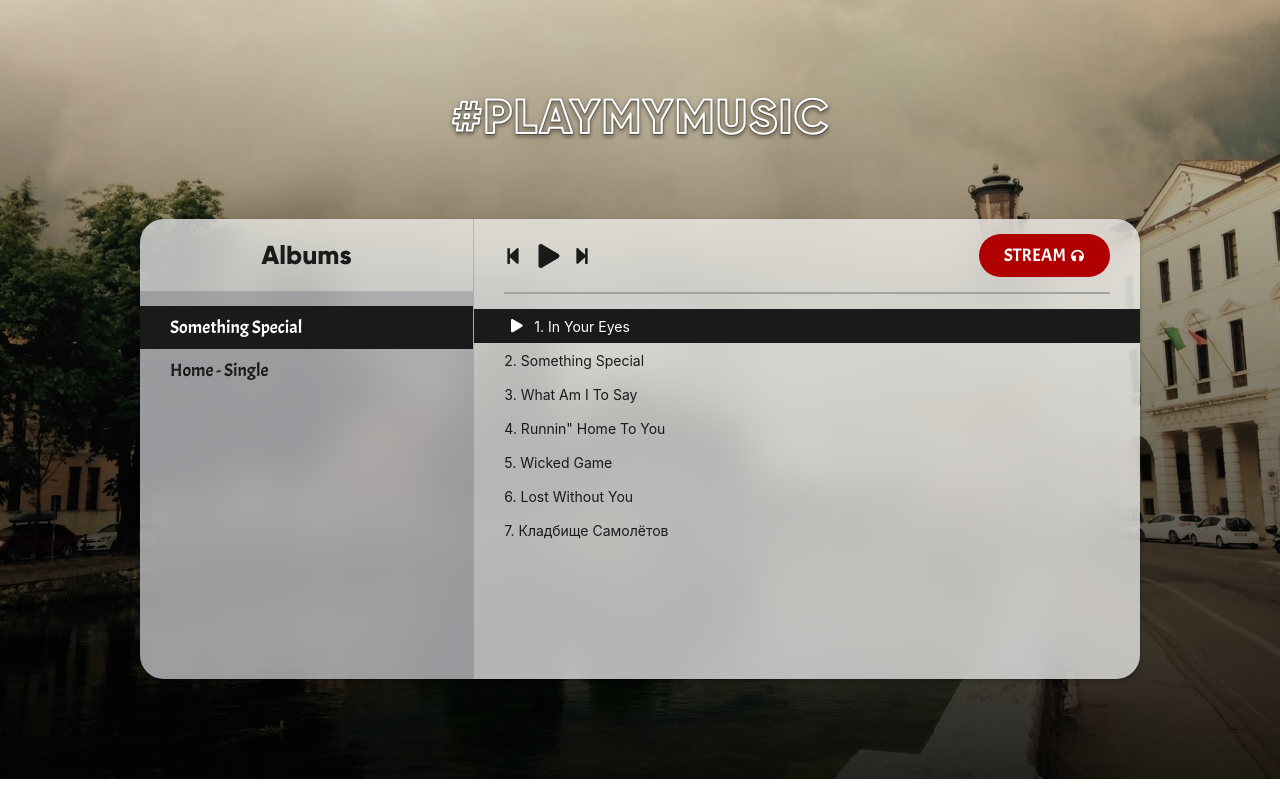
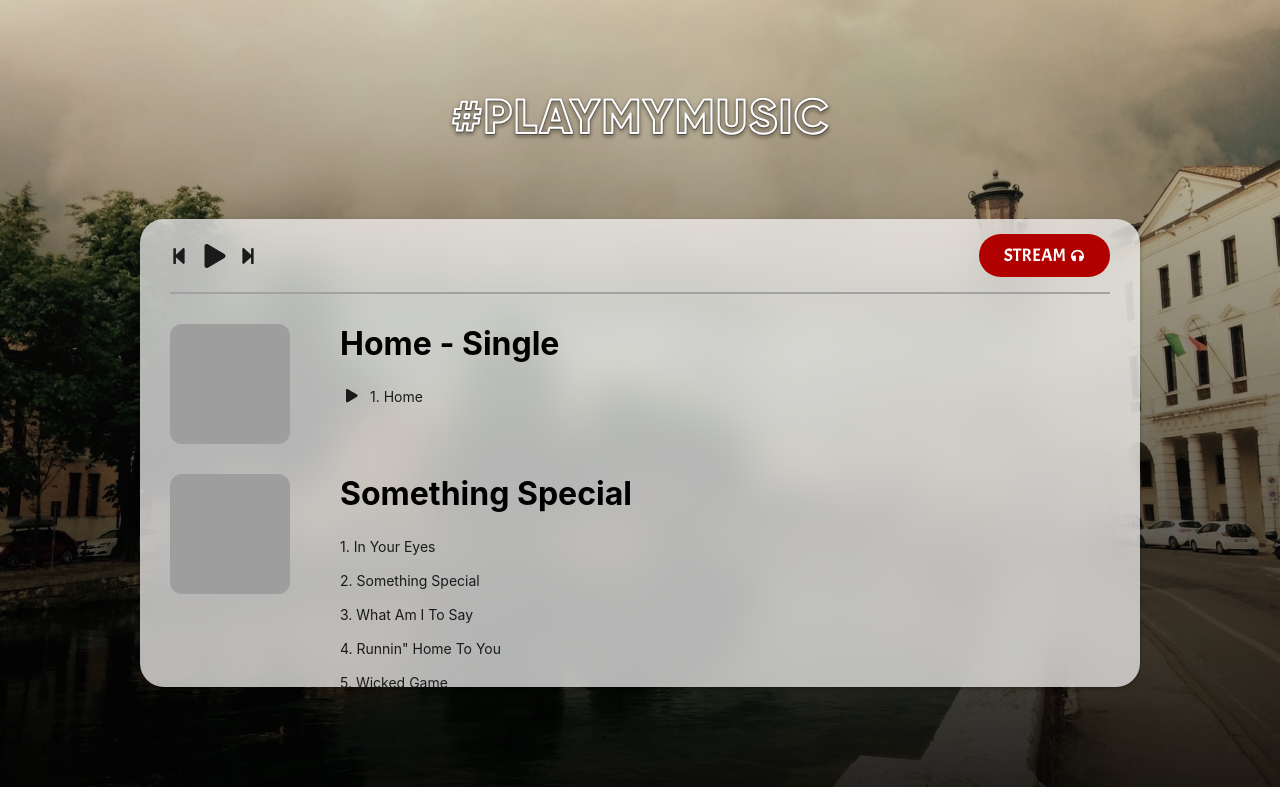
Before and after one commit to rayjackson13/ray7ackson, a Gatsby site: page / in a window 1280 px wide. Shown: the part 863-1650 px from the top of the page. Built offline with nearby package versions, Linux system fonts and the light colour scheme; Gatsby itself is replaced by a stand-in of ours; no server answers; grey boxes are pictures that could not be loaded.

Commit message:
Updated Player.

```diff
--- a/src/assets/music/trackList.json
+++ b/src/assets/music/trackList.json
@@ -4,47 +4,48 @@
     "title": "Something Special",
     "date": "2017-09-23",
     "price": "7$",
+    "art": "https://i1.sndcdn.com/artworks-000443028564-bj85je-t500x500.jpg",
     "link": "https://rayjackson.bandcamp.com/album/something-special",
     "songs": [
       {
         "id": 0,
-        "idGlobal": 1,
+        "albumId": 0,
         "title": "In Your Eyes",
         "link": "/music/something-special/1.mp3"
       },
       {
         "id": 1,
-        "idGlobal": 2,
+        "albumId": 0,
         "title": "Something Special",
         "link": "/music/something-special/2.mp3"
       },
       {
         "id": 2,
-        "idGlobal": 3,
+        "albumId": 0,
         "title": "What Am I To Say",
         "link": "/music/something-special/3.mp3"
       },
       {
         "id": 3,
-        "idGlobal": 4,
+        "albumId": 0,
         "title": "Runnin\" Home To You",
         "link": "/music/something-special/4.mp3"
       },
       {
         "id": 4,
-        "idGlobal": 5,
+        "albumId": 0,
         "title": "Wicked Game",
         "link": "/music/something-special/5.mp3"
       },
       {
         "id": 5,
-        "idGlobal": 6,
+        "albumId": 0,
         "title": "Lost Without You",
         "link": "/music/something-special/6.mp3"
       },
       {
         "id": 6,
-        "idGlobal": 7,
+        "albumId": 0,
         "title": "Кладбище Самолётов",
         "link": "/music/something-special/7.mp3"
       }
@@ -55,11 +56,12 @@
     "title": "Home - Single",
     "date": "2017-10-23",
     "price": "1$",
+    "art": "https://i1.sndcdn.com/artworks-000189143028-djdfaa-t500x500.jpg",
     "link": "https://rayjackson.bandcamp.com/album/home-single",
     "songs": [
       {
         "id": 0,
-        "idGlobal": 8,
+        "albumId": 1,
         "title": "Home",
         "link": "/music/home-single/1.mp3"
       }
--- a/src/components/Music/Music.module.scss
+++ b/src/components/Music/Music.module.scss
@@ -3,6 +3,7 @@
 $gray: #a2a2a2;
 
 .music {
+  height: 100vh;
   padding: 50px 0;
   background-image: linear-gradient(to bottom, rgba(32, 32, 32, 0.15) 0%, rgba(0, 0, 0, 0.85) 100%),
     url(../../assets/img/player.jpg);
@@ -20,6 +21,9 @@ $gray: #a2a2a2;
   padding-right: 15px;
   margin-right: auto;
   margin-left: auto;
+  height: 100%;
+  display: flex;
+  flex-direction: column;
 }
 
 .title {
@@ -63,16 +67,15 @@ $gray: #a2a2a2;
 }
 
 .playerWrap {
-  flex: 0 0 100%;
   max-width: 100%;
   padding-left: 0;
   padding-right: 0;
+  max-height: calc(100% - 132px);
 }
 
 .player {
   background-color: #fff;
   box-shadow: 0 2px 4px rgba(0, 0, 0, 0.25);
-  overflow: hidden;
   border-radius: 16px;
 
   @include screen(md) {
--- a/src/components/Player/AlbumView/AlbumView.module.scss
+++ /dev/null
@@ -1,56 +0,0 @@
-@import "../../../styles/functions";
-
-$gray: rgba(0, 0, 30, 0.15);
-
-.albumWrap {
-  width: 100%;
-  height: 100%;
-  display: flex;
-  flex-direction: column;
-  height: 100%;
-}
-
-.albumTitle {
-  font-family: "gilroy";
-  font-weight: bold;
-  font-size: 26px;
-  text-align: center;
-  margin-top: 0;
-  margin-bottom: 0;
-  padding-top: 15px;
-  padding-bottom: 10px;
-  color: #1a1a1a;
-
-  @include screen(md) {
-    padding: 20px;
-  }
-}
-
-.albumView {
-  background-color: $gray;
-  padding-top: 15px;
-  padding-bottom: 15px;
-  flex: 1;
-}
-
-.album {
-  font-family: "Acme";
-  font-size: 18px;
-  display: block;
-  padding: 10px 30px;
-  cursor: pointer;
-  transition: background-color 0.125s, color 0.125s;
-  position: relative;
-  z-index: 0;
-  color: #1a1a1a;
-  transition: all 0.125s;
-
-  &:hover {
-    padding-left: 40px;
-  }
-  &[data-selected="true"] {
-    background-color: #1a1a1a;
-    color: #ffffff;
-    padding-left: 30px;
-  }
-}
--- a/src/components/Player/AlbumView/index.tsx
+++ /dev/null
@@ -1,40 +0,0 @@
-import React, { MouseEventHandler } from 'react';
-
-import * as styles from './AlbumView.module.scss';
-
-import type { Album } from 'utils/useAudioPlayer';
-
-type Props = {
-  albumList: Album[];
-  selected: number;
-  setSelected: (value: number) => void;
-};
-
-export const AlbumView = (props: Props): JSX.Element => {
-  const { selected, setSelected, albumList } = props;
-  const onAlbumClick: MouseEventHandler = ({ currentTarget }): void => {
-    const album = currentTarget.getAttribute('data-album');
-    if (album === null) return;
-
-    setSelected(parseInt(album));
-  };
-
-  return (
-    <div className={styles.albumWrap}>
-      <h5 className={styles.albumTitle}>Albums</h5>
-      <div className={styles.albumView}>
-        {albumList.map((album) => (
-          <span
-            className={styles.album}
-            data-album={album.id}
-            data-selected={album.id === selected}
-            key={album.id}
-            onClick={onAlbumClick}
-          >
-            {album.title}
-          </span>
-        ))}
-      </div>
-    </div>
-  );
-};
--- a/src/components/Player/Player.module.scss
+++ b/src/components/Player/Player.module.scss
@@ -9,9 +9,11 @@ $gray: rgba(105, 105, 105, 0.3);
   border-radius: 16px;
   margin: 0 auto;
   backdrop-filter: blur(20px);
+  height: 100%;
+  display: flex;
+  flex-direction: column;
 
   @include screen(md) {
-    height: 460px;
     max-width: 800px;
     border-radius: 24px;
   }
@@ -21,23 +23,38 @@ $gray: rgba(105, 105, 105, 0.3);
   }
 }
 
-.grid {
+.album {
   display: grid;
+  min-height: 140px;
   grid-template-columns: auto;
   grid-template-rows: repeat(2, auto);
-  height: 100%;
 
   @include screen(md) {
-    grid-template-columns: 33.333333% 66.666666%;
+    grid-template-columns: 120px 1fr;
     grid-template-rows: 1fr;
+    column-gap: 50px;
+    padding: 30px;
+
+    &:not(:last-child) {
+      padding-bottom: 0;
+    }
+  }
+
+  & img {
+    width: 120px;
+    height: 120px;
+    border-radius: 12px;
+    object-fit: cover;
   }
 }
 
-.rewind {
-  display: flex;
-  flex-direction: column;
+.title {
+  margin: 0;
+  font-size: 32px;
+  margin-bottom: 16px;
+}
 
-  @include screen(md) {
-    border-left: 1px solid $gray;
-  }
+.scroll {
+  overflow-y: auto;
+  flex: 1;
 }
--- a/src/components/Player/TrackView/TrackView.module.scss
+++ b/src/components/Player/TrackView/TrackView.module.scss
@@ -1,15 +1,13 @@
 @import '../../../styles/functions';
 
 .wrap {
-  padding: 15px 0 40px;
-  min-height: 300px;
-  flex: 1;
+  padding: 0 0 20px;
   display: flex;
   flex-direction: column;
 }
 
 .item {
-  padding: 5px 30px;
+  padding: 5px 0;
   display: block;
   cursor: pointer;
   font-size: 14px;
@@ -25,15 +23,15 @@
   }
 
   &[data-selected="true"] {
-    background-color: #1a1a1a;
-    color: #ffffff;
+    // background-color: #1a1a1a;
+    // color: #ffffff;
 
     .playButton {
-      color: #fff;
+      // color: #fff;
       opacity: 1;
 
       &:hover {
-        color: #fff;
+        // color: #fff;
       }
     }
   }
--- a/src/components/Player/TrackView/index.tsx
+++ b/src/components/Player/TrackView/index.tsx
@@ -3,36 +3,48 @@ import React from 'react';
 
 import * as styles from './TrackView.module.scss';
 
-import type { Song } from 'utils/useAudioPlayer';
+import type { AudioPlayer, Song } from 'utils/useAudioPlayer';
 
 type Props = {
+  albumIndex: number;
   isLoading: boolean;
   isPlaying: boolean;
-  play: (index?: number) => void;
-  selected: number;
+  play: AudioPlayer['play'];
+  selectedAlbum: number;
+  selectedTrack: number;
   trackList: Song[];
 };
 
 export const TrackView = (props: Props): JSX.Element => {
-  const { trackList, selected, play, isPlaying, isLoading } = props;
+  const {
+    albumIndex,
+    trackList,
+    selectedAlbum,
+    selectedTrack,
+    play,
+    isPlaying,
+    isLoading,
+  } = props;
   return (
     <div className={styles.wrap}>
       <div>
         {trackList.map((track, idx) => {
-          const icon = isPlaying && selected === track.id ? 'pause' : 'play';
+          const isSelected =
+            selectedAlbum === albumIndex && selectedTrack === track.id;
+          const icon = isPlaying && isSelected ? 'pause' : 'play';
           return (
             <span
               className={styles.item}
               data-index={track.id}
-              data-selected={selected === track.id}
+              data-selected={isSelected}
               key={track.id}
             >
               <button
                 className={styles.playButton}
-                onClick={(): void => play(track.id)}
+                onClick={(): Promise<void> => play(track)}
                 type="button"
               >
-                {isLoading && selected === track.id ? (
+                {isLoading && selectedTrack === track.id ? (
                   <FontAwesomeIcon
                     className={styles.loader}
                     icon={['fas', 'spinner']}
--- a/src/components/Player/index.tsx
+++ b/src/components/Player/index.tsx
@@ -1,7 +1,6 @@
 /* eslint-disable react-hooks/exhaustive-deps */
 import React, { useRef } from 'react';
 
-import { AlbumView } from './AlbumView';
 import { Controls } from './Controls';
 import * as styles from './Player.module.scss';
 import { TrackView } from './TrackView';
@@ -11,16 +10,10 @@ import { useAudioPlayer } from 'utils/useAudioPlayer';
 export const Player = (): JSX.Element => {
   const audioElement = useRef(new Audio());
   const player = useAudioPlayer(audioElement.current);
+  const trackList = player.trackList.sort((a, b) => b.id - a.id);
 
   return (
     <div className={styles.player}>
-      <div className={styles.grid}>
-        <AlbumView
-          albumList={player.trackList}
-          selected={player.albumIndex}
-          setSelected={player.changeAlbum}
-        />
-        <div className={styles.rewind}>
       <Controls
         isLoading={player.isLoading}
         isPlaying={player.isPlaying}
@@ -28,14 +21,24 @@ export const Player = (): JSX.Element => {
         play={player.play}
         prev={player.prev}
       />
+      <div className={styles.scroll}>
+        {trackList.map((val, idx) => (
+          <div className={styles.album} key={idx}>
+            <img src={val.art} />
+            <div>
+              <h3 className={styles.title}>{val.title}</h3>
               <TrackView
+                albumIndex={val.id}
                 isLoading={player.isLoading}
                 isPlaying={player.isPlaying}
                 play={player.play}
-            selected={player.trackIndex}
-            trackList={player.getSelectedAlbum()}
+                selectedAlbum={player.albumIndex}
+                selectedTrack={player.trackIndex}
+                trackList={val.songs}
               />
             </div>
+          </div>
+        ))}
       </div>
     </div>
   );
--- a/src/utils/useAudioPlayer.ts
+++ b/src/utils/useAudioPlayer.ts
@@ -5,12 +5,14 @@ import trackList from 'assets/music/trackList.json';
 import { getFileLink } from 'utils/firebase';
 
 export type Song = {
+  albumId: number;
   id: number;
   link: string;
   title: string;
 };
 
 export type Album = {
+  art: string;
   date: string;
   id: number;
   link: string;
@@ -25,14 +27,16 @@ export type AudioPlayer = {
   isLoading: boolean;
   isPlaying: boolean;
   next: () => void;
-  play: (index?: number | undefined) => Promise<void>;
+  play: (song?: Song) => Promise<void>;
   prev: () => void;
   trackIndex: number;
   trackList: Album[];
 };
 
 export const useAudioPlayer = (audioElement: HTMLAudioElement): AudioPlayer => {
-  const [albumIndex, setAlbumIndex] = useState(0);
+  const [albumIndex, setAlbumIndex] = useState(
+    trackList.sort((a, b) => b.id - a.id)[0].id
+  );
   const [trackIndex, setTrackIndex] = useState(0);
   const [isPlaying, setPlaying] = useState(false);
   const [isLoading, setLoading] = useState(false);
@@ -42,6 +46,11 @@ export const useAudioPlayer = (audioElement: HTMLAudioElement): AudioPlayer => {
     const albumId = index !== undefined ? index : albumIndex;
     return trackList.find((album) => album.id === albumId)?.songs || [];
   };
+
+  const getSelectedTrack = (): Song | undefined => {
+    const album = getSelectedAlbum();
+    return album.find(track => track.id === trackIndex);
+  }
 
   const changeAlbum = (index: number): void => {
     setAlbumIndex(index);
@@ -69,18 +78,21 @@ export const useAudioPlayer = (audioElement: HTMLAudioElement): AudioPlayer => {
     setPlaying(false);
   };
 
-  const play = async (index?: number, albumId?: number): Promise<void> => {
-    const selectedIndex = index === undefined ? trackIndex : index;
-    if (isPlaying && selectedIndex === trackIndex) {
+  const play = async (song?: Song): Promise<void> => {
+    const track = song ? song : getSelectedTrack();
+    if (!track) return;
+
+    const isSelectedSong =
+      track.id === trackIndex && track.albumId === albumIndex;
+    if (isPlaying && isSelectedSong) {
       pause();
       return;
     }
 
     pause();
-    if (selectedIndex !== trackIndex || !isLoaded) {
-      setTrackIndex(selectedIndex);
-      const album = getSelectedAlbum(albumId);
-      const track = album.find((song) => song.id === selectedIndex);
+    if (!isSelectedSong || !isLoaded) {
+      setTrackIndex(track.id);
+      setAlbumIndex(track.albumId);
       setLoading(true);
       const loaded = await load(track);
       if (!loaded) {
@@ -105,16 +117,15 @@ export const useAudioPlayer = (audioElement: HTMLAudioElement): AudioPlayer => {
       (val) => val.id === trackIndex + 1
     );
     if (nextTrack) {
-      play(nextTrack.id);
+      play(nextTrack);
       return;
     }
 
-    const nextAlbum = trackList.find((val) => val.id === albumIndex + 1);
+    const nextAlbum = trackList.find((val) => val.id === albumIndex - 1);
     if (nextAlbum) {
-      setAlbumIndex(nextAlbum.id);
       const track = nextAlbum.songs[0];
-      setTrackIndex(track.id);
-      play(track.id, nextAlbum.id);
+      // setTrackIndex(track.id);
+      play(track);
     }
   };
 
@@ -123,17 +134,17 @@ export const useAudioPlayer = (audioElement: HTMLAudioElement): AudioPlayer => {
       (val) => val.id === trackIndex - 1
     );
     if (prevTrack) {
-      play(prevTrack.id);
+      play(prevTrack);
       return;
     }
 
-    const prevAlbum = trackList.find((val) => val.id === albumIndex - 1);
+    const prevAlbum = trackList.find((val) => val.id === albumIndex + 1);
     if (prevAlbum) {
       setAlbumIndex(prevAlbum.id);
       const songs = prevAlbum.songs;
       const track = songs[songs.length - 1];
       setTrackIndex(track.id);
-      play(track.id, prevAlbum.id);
+      play(track);
     }
   };
 
```
Lines whose indentation alone changed are shown as unchanged.
